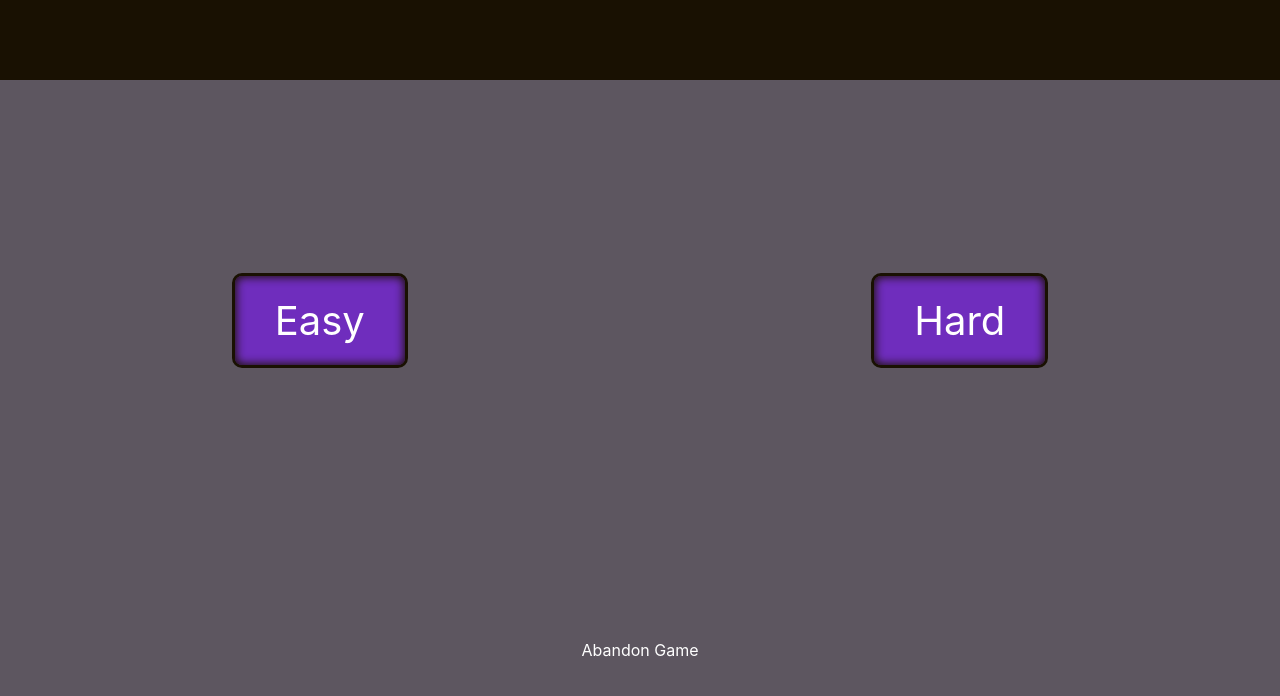
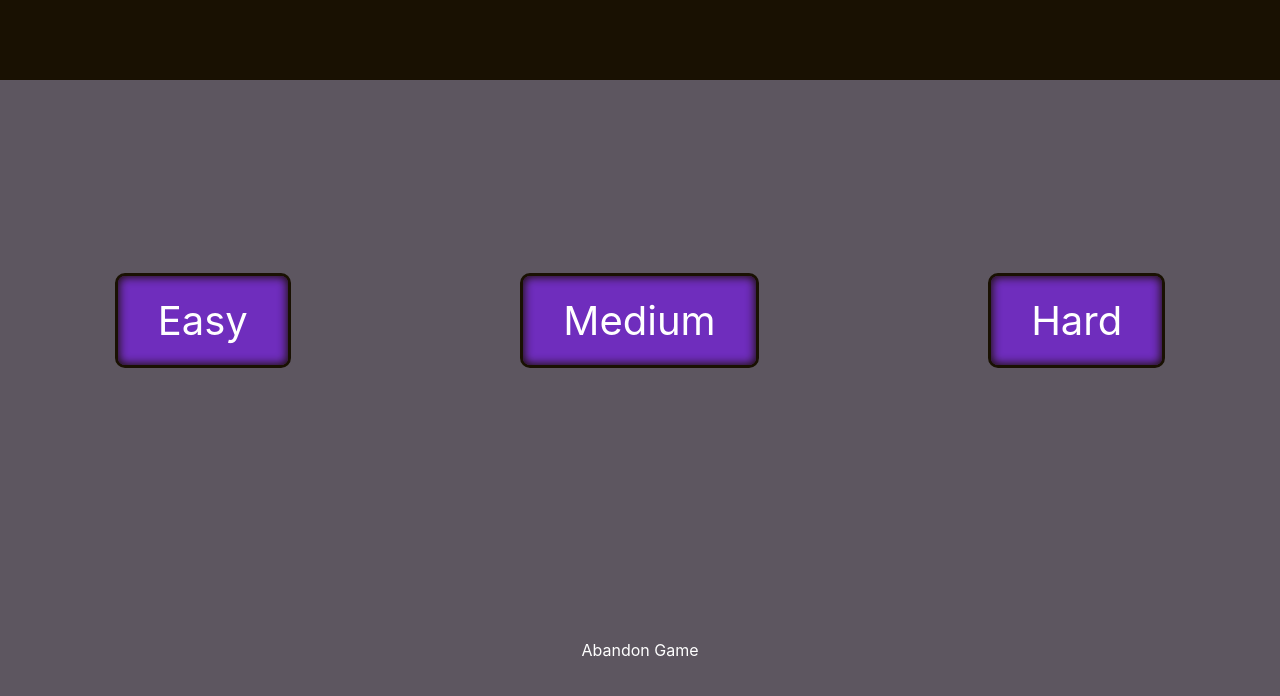
Before and after one commit to macgirl212/know-the-lyrics, a Next.js app: page /select in a window 1280 px wide. Shown: the top 696 px of the page. Built offline with nearby package versions, Linux system fonts and the light colour scheme; no server answers; the database is empty.

Commit message:
added medium level

```diff
--- a/components/PrevLyricsBanner.tsx
+++ b/components/PrevLyricsBanner.tsx
@@ -37,6 +37,7 @@ const PrevLyricsBanner = ({
 					) : null}
 				</>
 			) : (
+				/* fix to remove error message after final answer is shown */
 				<p className={styles.errorMessage}>{errorMessage}</p>
 			)}
 		</>
--- a/controllers/adjustScore.ts
+++ b/controllers/adjustScore.ts
@@ -2,6 +2,11 @@ const adjustScore = (difficulty: string, finalAnswerHTML: any, possibleScore: nu
     switch (difficulty) {
         case 'easy': {
             const wrongWords = (finalAnswerHTML.match(/color:red/g) || []).length * 100;
+            const adjustedScore = possibleScore - wrongWords;
+            return adjustedScore;
+        }
+        case 'medium': {
+            const wrongWords = (finalAnswerHTML.match(/color:red/g) || []).length * 200;
             const adjustedScore = possibleScore - wrongWords;
             return adjustedScore;
         }
--- a/controllers/adjustSplitIndex.ts
+++ b/controllers/adjustSplitIndex.ts
@@ -13,6 +13,9 @@ const adjustSplitIndex = (correctAnswer: string, difficulty: string) => {
                 return easySplitIndex;
             }
             return easySplitIndex + 1
+        case 'medium':
+            // always make at least three words invisible
+            return easySplitIndex;
         case 'hard':
             // if words amount is less than three, adjust to make sure all words are invisible
             if (wordsAmount > Math.abs(easySplitIndex)) {
--- a/controllers/chooseLastLineIndex.ts
+++ b/controllers/chooseLastLineIndex.ts
@@ -6,6 +6,7 @@ const chooseLastLineIndex = (lyrics: Array<string>, difficulty: string) => {
                 return lyrics.length - 1;
             }
             return Math.floor(Math.random() * (7 - 3) + 3);
+        case 'medium':
         case 'hard':
             // randomize and return at most index 11
             if (lyrics.length < 4) {
--- a/controllers/chooseRandomSongSection.ts
+++ b/controllers/chooseRandomSongSection.ts
@@ -11,6 +11,7 @@ const chooseRandomSongSection = (
 				return Math.floor(Math.random() * 2) - 1;
 			}
 			return 0;
+		case 'Medium':
 		case 'Hard': {
 			if (hasChorus) {
 				return Math.floor(Math.random() * (verses + 1)) - 1;
--- a/pages/game.tsx
+++ b/pages/game.tsx
@@ -142,6 +142,8 @@ const Game: NextPage = () => {
 			correctAnswer.split(' ').slice(adjustedSplitIndex).length * 100;
 		if (difficulty === 'hard') {
 			setPossibleScore(baseScore * 3);
+		} else if (difficulty === 'medium') {
+			setPossibleScore(baseScore * 2);
 		} else {
 			setPossibleScore(baseScore);
 		}
--- a/pages/select.tsx
+++ b/pages/select.tsx
@@ -55,6 +55,11 @@ const SelectSongPage: NextPage = () => {
 						verses={currentSong.verses.length}
 					/>
 					<DifficultyButton
+						difficulty="Medium"
+						hasChorus={currentSong.hasChorus}
+						verses={currentSong.verses.length}
+					/>
+					<DifficultyButton
 						difficulty="Hard"
 						hasChorus={currentSong.hasChorus}
 						verses={currentSong.verses.length}
```
